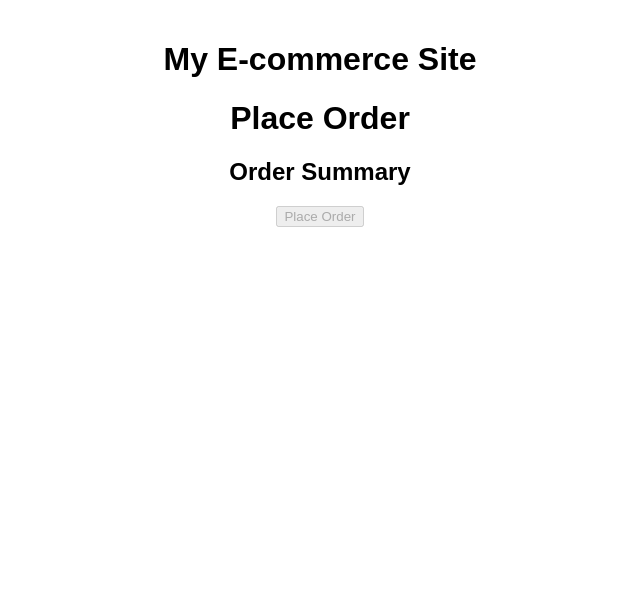
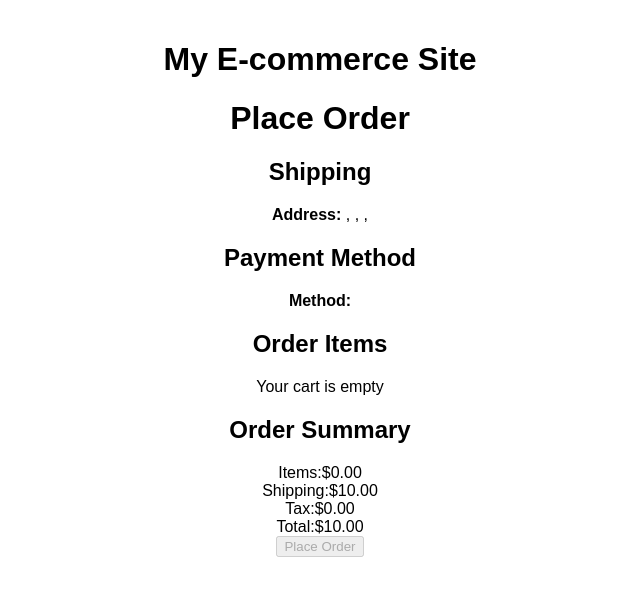
Before and after one commit to AliEmre007/my-ecommerce-site, a React (Create React App) app in the folder client/: page /placeorder in a window 1280 px wide. Shown: the top 596 px of the page, without its empty margins (320-960 px from the left). Built offline with nearby package versions, Linux system fonts and the light colour scheme.

Commit message:
feat: Add API endpoint to get order by ID

```diff
--- a/client/src/screens/PlaceOrderScreen.js
+++ b/client/src/screens/PlaceOrderScreen.js
@@ -1,4 +1,4 @@
-import React, { useContext, useState } from 'react'; // 1. Import useState
+import React, { useContext, useState } from 'react';
 import { Link, useNavigate } from 'react-router-dom';
 import CartContext from '../context/CartContext';
 
@@ -7,17 +7,17 @@ function PlaceOrderScreen() {
     cartItems,
     shippingAddress,
     paymentMethod,
-    clearCart // 2. Get clearCart from context
+    clearCart,
   } = useContext(CartContext);
 
   const navigate = useNavigate();
 
-  // 3. Add state for loading and errors
   const [loading, setLoading] = useState(false);
   const [error, setError] = useState(null);
 
-  // --- Price Calculations (same as before) ---
+  // --- Price Calculations ---
   const addDecimals = (num) => (Math.round(num * 100) / 100).toFixed(2);
+
   const itemsPrice = addDecimals(
     cartItems.reduce((acc, item) => acc + item.price * item.qty, 0)
   );
@@ -30,18 +30,15 @@ function PlaceOrderScreen() {
   ).toFixed(2);
   // ------------------------------------
 
-  // 4. --- THIS IS THE UPDATED HANDLER ---
   const placeOrderHandler = async () => {
     setLoading(true);
     setError(null);
     try {
-      // 5. Send the POST request to our server
       const res = await fetch('/api/orders', {
         method: 'POST',
         headers: {
           'Content-Type': 'application/json',
         },
-        // 6. Send all our data in the 'body'
         body: JSON.stringify({
           orderItems: cartItems,
           shippingAddress: shippingAddress,
@@ -56,15 +53,11 @@ function PlaceOrderScreen() {
       const data = await res.json();
 
       if (!res.ok) {
-        // If server returns an error (like "No order items")
         throw new Error(data.message || 'Something went wrong');
       }
 
-      // 7. On success:
       console.log('Order created:', data);
-      clearCart(); // 8. Clear the cart from state & localStorage
-
-      // 9. Redirect to the new order's details page
+      clearCart();
       navigate(`/order/${data._id}`);
 
     } catch (err) {
@@ -74,30 +67,83 @@ function PlaceOrderScreen() {
       setLoading(false);
     }
   };
-  // ------------------------------------
 
   return (
     <div className="place-order-container">
       <h1>Place Order</h1>
 
-      {/* ... (All your existing JSX for shipping, payment, and items) ... */}
+      <div className="order-details">
+        {/* --- THIS IS THE COLUMN YOU ARE MISSING --- */}
+        <div className="order-summary-column">
+          {/* --- Shipping --- */}
+          <h2>Shipping</h2>
+          <p>
+            <strong>Address: </strong>
+            {shippingAddress.address}, {shippingAddress.city},{' '}
+            {shippingAddress.postalCode}, {shippingAddress.country}
+          </p>
+
+          {/* --- Payment --- */}
+          <h2>Payment Method</h2>
+          <p>
+            <strong>Method: </strong>
+            {paymentMethod}
+          </p>
+
+          {/* --- Order Items --- */}
+          <h2>Order Items</h2>
+          {cartItems.length === 0 ? (
+            <p>Your cart is empty</p>
+          ) : (
+            <div className="cart-items">
+              {cartItems.map((item) => (
+                <div key={item._id} className="cart-item-summary">
+                  <span className="cart-item-name">
+                    <Link to={`/product/${item._id}`}>{item.name}</Link>
+                  </span>
+                  <span>
+                    {item.qty} x ${item.price} = ${addDecimals(item.qty * item.price)}
+                  </span>
+                </div>
+              ))}
+            </div>
+          )}
+        </div>
+        {/* --- END MISSING COLUMN --- */}
+
 
         <div className="order-total-column">
+          {/* --- Order Total --- */}
           <h2>Order Summary</h2>
-        {/* ... (All your existing JSX for totals) ... */}
+          <div className="total-row">
+            <span>Items:</span>
+            <span>${itemsPrice}</span>
+          </div>
+          <div className="total-row">
+            <span>Shipping:</span>
+            <span>${shippingPrice}</span>
+          </div>
+          <div className="total-row">
+            <span>Tax:</span>
+            <span>${taxPrice}</span>
+          </div>
+          <div className="total-row total-price">
+            <span>Total:</span>
+            <span>${totalPrice}</span>
+          </div>
 
-        {/* 10. Show error messages if any */}
           {error && <div style={{ color: 'red' }}>{error}</div>}
 
           <button
             type="button"
-          disabled={cartItems.length === 0 || loading} // Disable if loading
+            disabled={cartItems.length === 0 || loading}
             onClick={placeOrderHandler}
           >
             {loading ? 'Placing Order...' : 'Place Order'}
           </button>
         </div>
       </div>
+    </div>
   );
 }
 
```
Also changed, not shown: 2 other files (tests, documents, lock files or other folders). Lines whose indentation alone changed are shown as unchanged.
